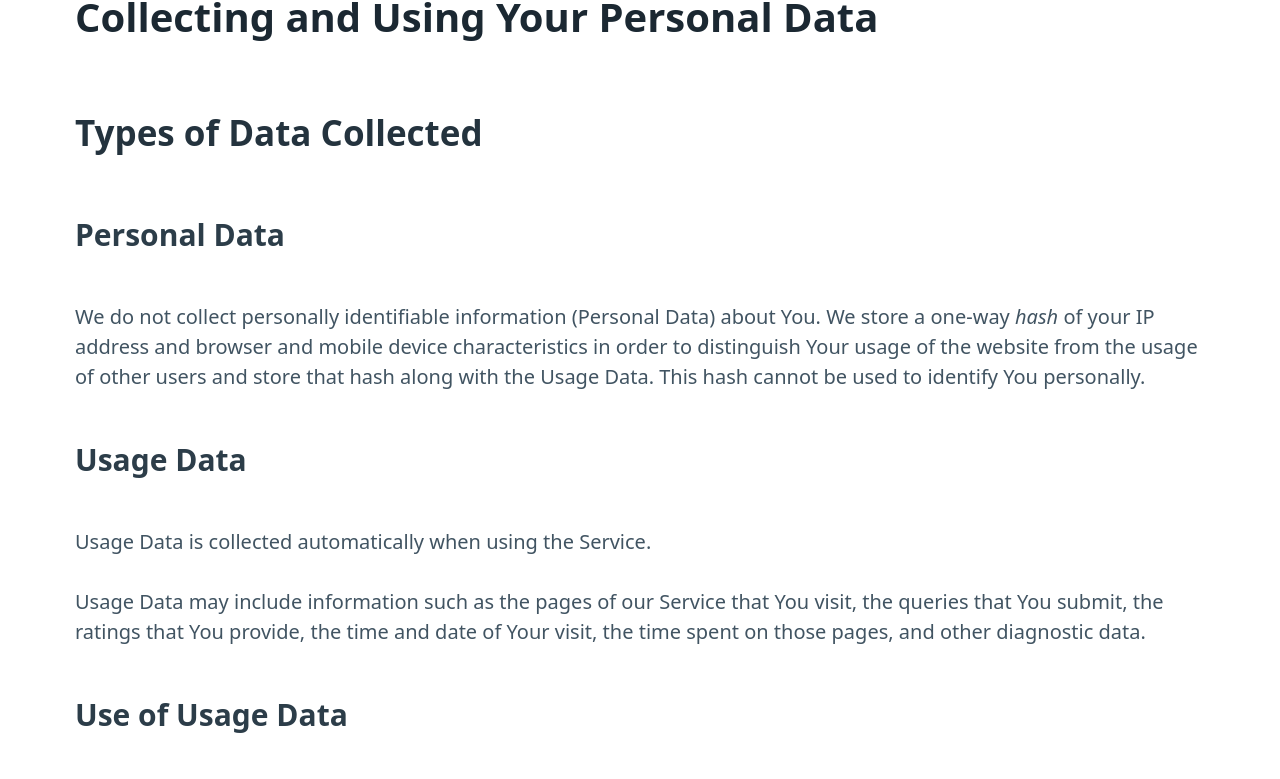
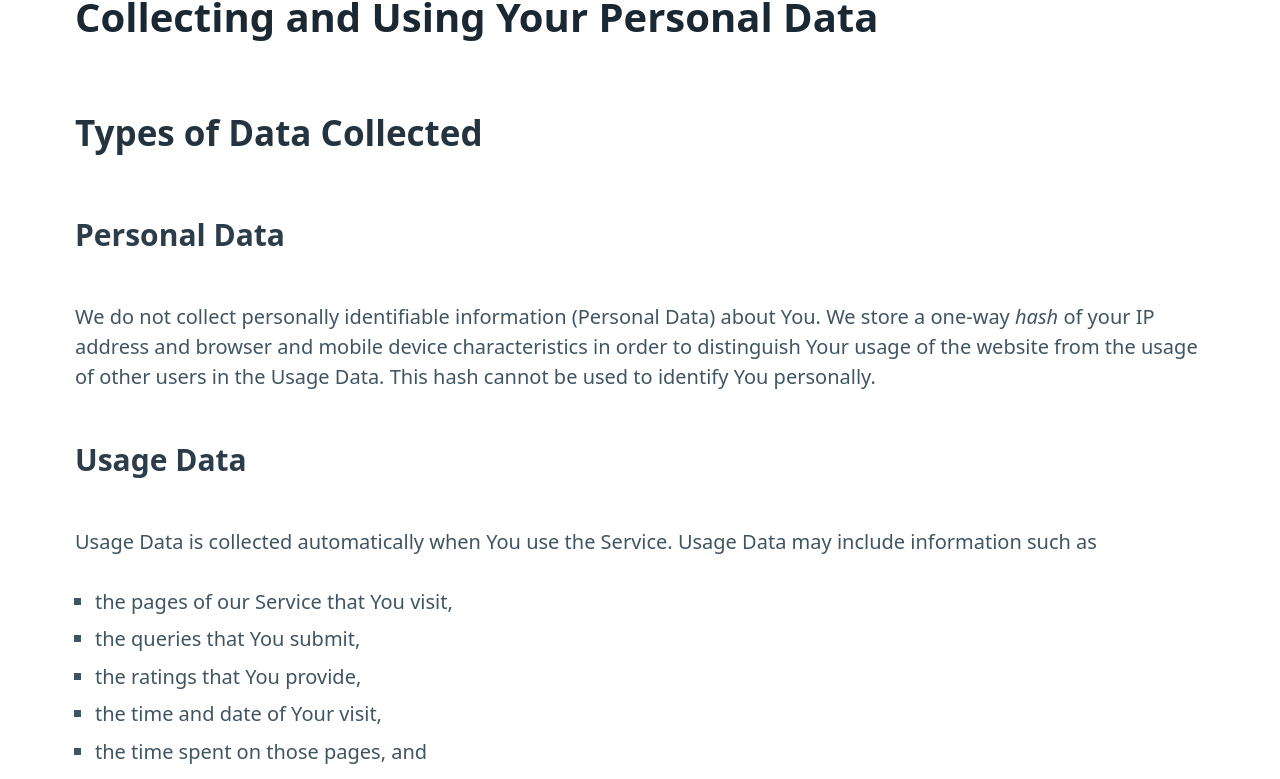
Before and after one commit to iloveconference/client, a SvelteKit app: page /static/privacy in a window 1280 px wide. Shown: the part 1998-2777 px from the top of the page. Built offline with nearby package versions, Linux system fonts and the light colour scheme.

Commit message:
make www canonical domain

```diff
--- a/src/app.html
+++ b/src/app.html
@@ -2,6 +2,7 @@
 <html lang="en">
 	<head>
 		<meta charset="utf-8" />
+		<link rel="canonical" href="https://www.iloveconference.org" />
 		<link rel="icon" type="image/png" sizes="32x32" href="%sveltekit.assets%/favicon-32x32.png" />
 		<link rel="icon" type="image/png" sizes="16x16" href="%sveltekit.assets%/favicon-16x16.png" />
 		<link rel="icon" type="image/png" sizes="48x48" href="%sveltekit.assets%/favicon-48x48.png" />
--- a/src/routes/static/privacy/+page.svelte
+++ b/src/routes/static/privacy/+page.svelte
@@ -7,7 +7,7 @@
 
 <h5 class="header">Privacy Policy</h5>
 
-<p>Last updated: April 13, 2023</p>
+<p>Last updated: April 18, 2023</p>
 <p>
 	This Privacy Policy describes Our policies and procedures on the collection, use and disclosure of
 	Your information when You use the Service and tells You about Your privacy rights and how the law
@@ -108,16 +108,22 @@
 <p>
 	We do not collect personally identifiable information (Personal Data) about You. We store a
 	one-way <em>hash</em> of your IP address and browser and mobile device characteristics in order to
-	distinguish Your usage of the website from the usage of other users and store that hash along with
-	the Usage Data. This hash cannot be used to identify You personally.
+	distinguish Your usage of the website from the usage of other users in the Usage Data. This hash cannot
+	be used to identify You personally.
 </p>
 <h3>Usage Data</h3>
-<p>Usage Data is collected automatically when using the Service.</p>
 <p>
-	Usage Data may include information such as the pages of our Service that You visit, the queries
-	that You submit, the ratings that You provide, the time and date of Your visit, the time spent on
-	those pages, and other diagnostic data.
+	Usage Data is collected automatically when You use the Service. Usage Data may include information
+	such as
 </p>
+<ul>
+	<li>the pages of our Service that You visit,</li>
+	<li>the queries that You submit,</li>
+	<li>the ratings that You provide,</li>
+	<li>the time and date of Your visit,</li>
+	<li>the time spent on those pages, and</li>
+	<li>other diagnostic data.</li>
+</ul>
 <h3>Use of Usage Data</h3>
 <p>The Company may use Usage Data for the following purposes:</p>
 <ul>
```
